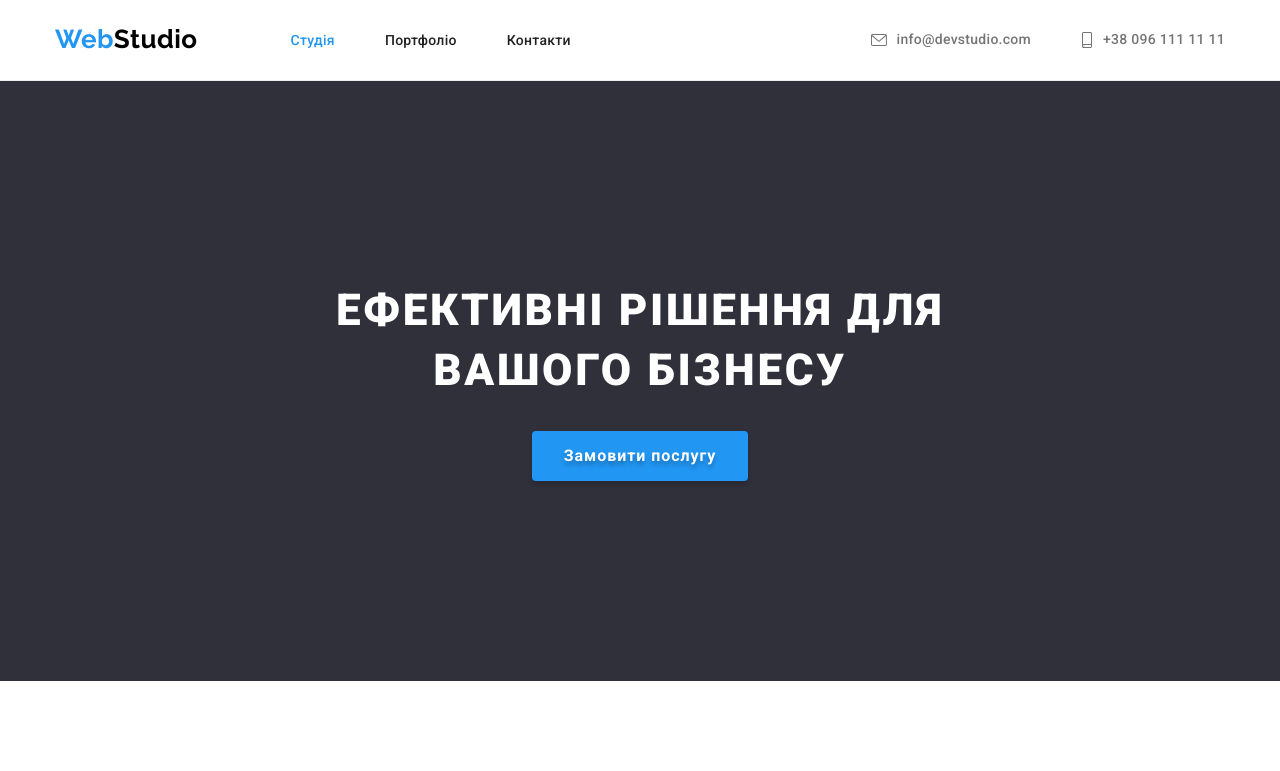
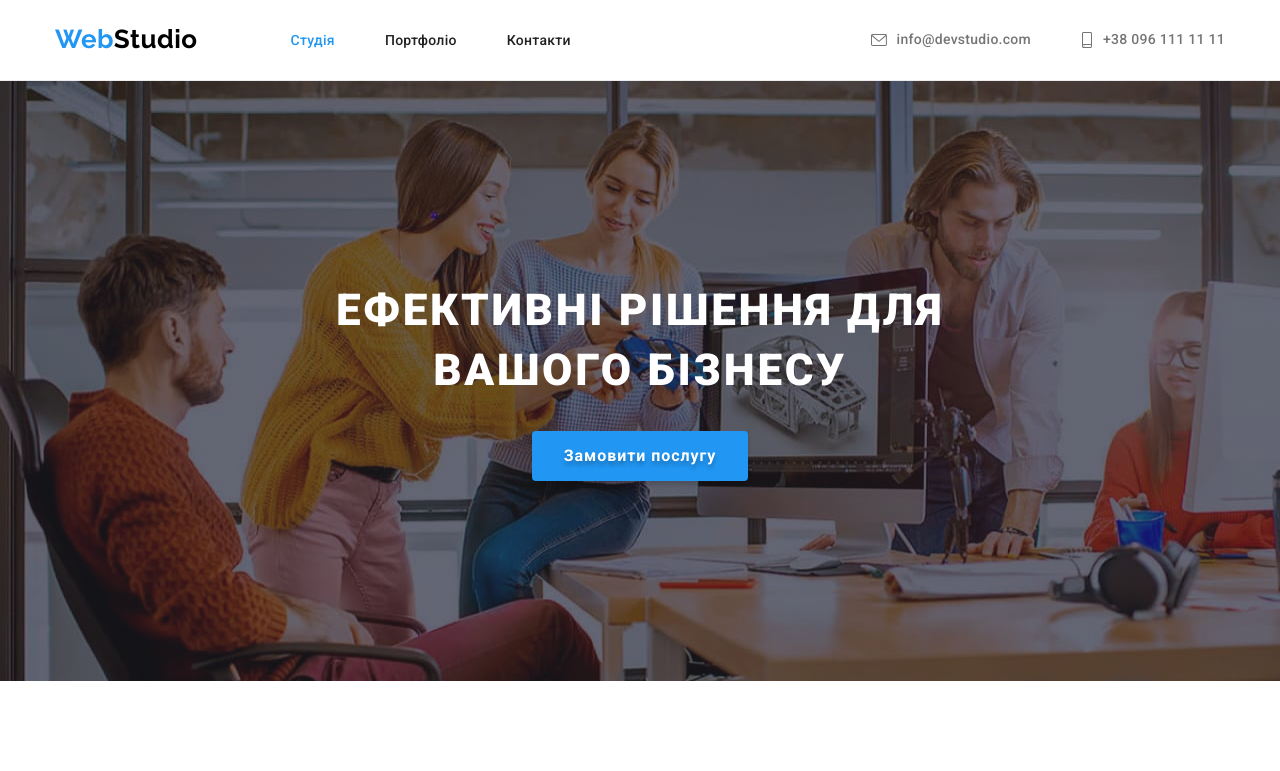
Before and after one commit to PatrickJericho/goit-markup-hw-04, a plain HTML site: page index.html in a window 1280 px wide. Shown: the top 771 px of the page. Drawn offline with nearby package versions, Linux system fonts and the light colour scheme; the site is published under a folder, as on GitHub Pages, so addresses that start at the root find nothing.

Commit message:
Update styles.css

```diff
--- a/css/styles.css
+++ b/css/styles.css
@@ -189,7 +189,7 @@ img {
     margin-left: auto;
     margin-right: auto;
     text-align: center;
-    background-image: linear-gradient(to right, rgba(47, 48, 58, 0.4), rgba(47, 48, 58, 0.4)),url(/images/hero-bg-image.jpg);
+    background-image: linear-gradient(to right, rgba(47, 48, 58, 0.4), rgba(47, 48, 58, 0.4)),url(../images/hero-bg-image.jpg);
     background-repeat: no-repeat;
     background-size: cover;
 }
```
